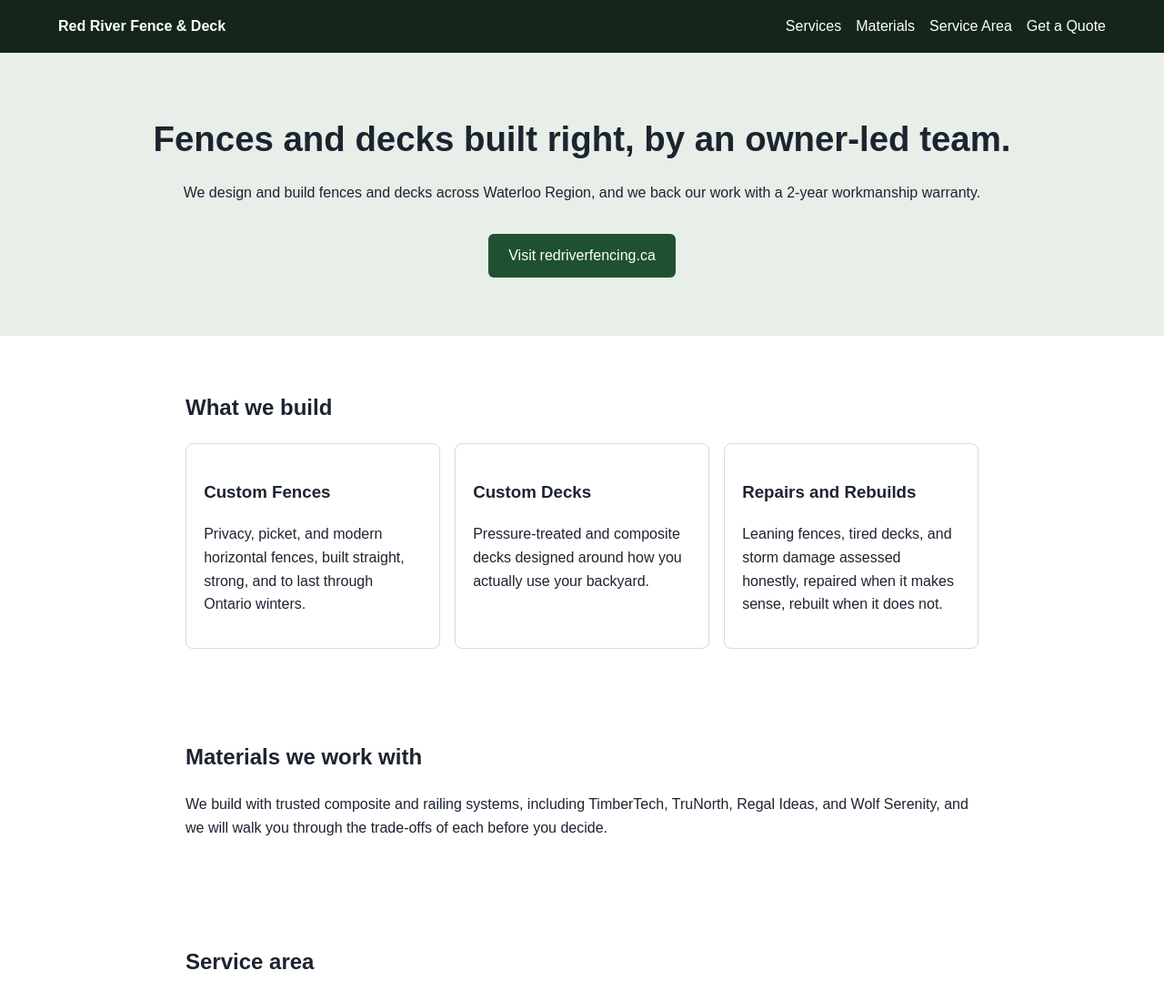
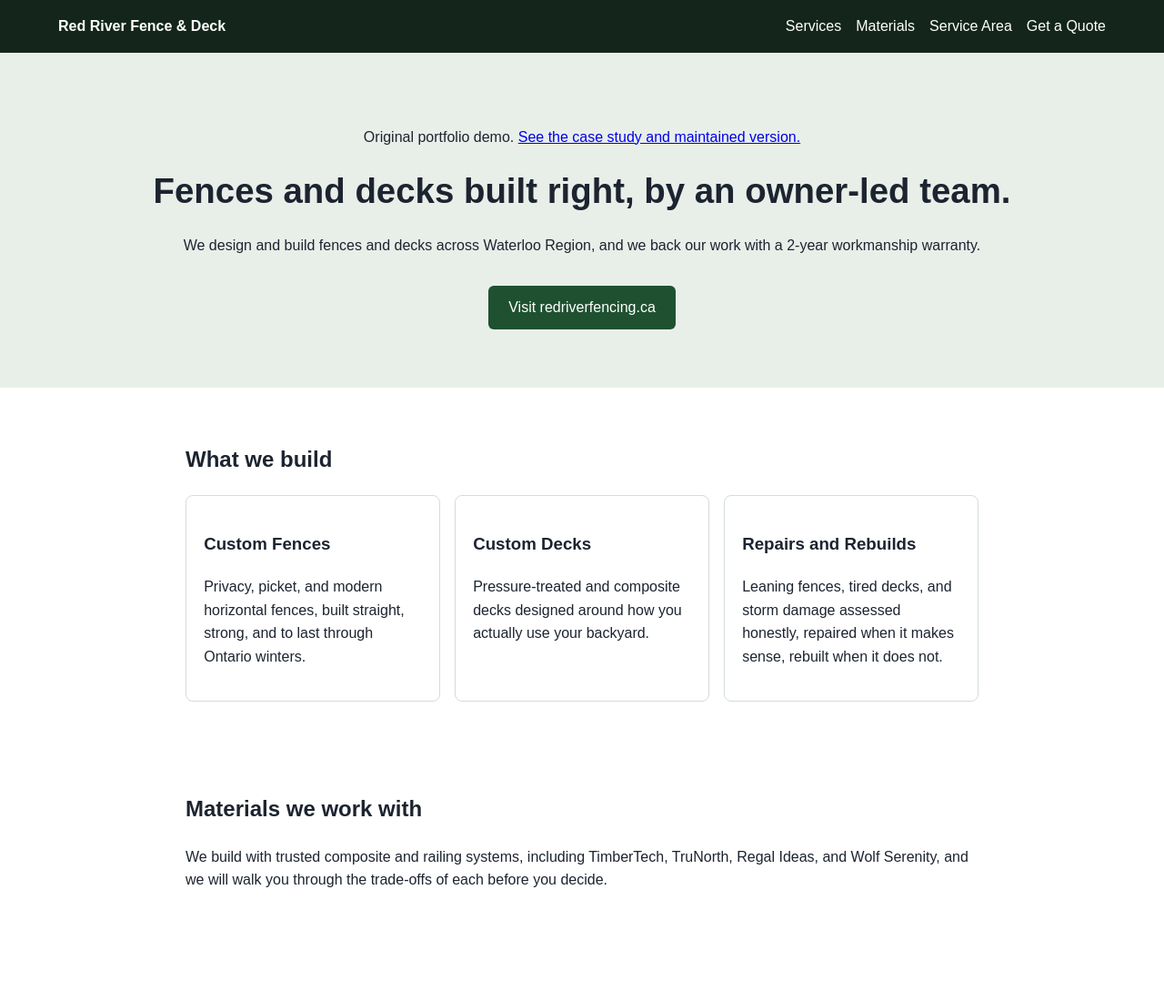
Before and after one commit to sheldonmbuh/local-business-landing-page, a plain HTML site: page index.html in a window 1280 px wide. Shown: the top 1100 px of the page at 91% size. Drawn offline with Linux system fonts and the light colour scheme.

Commit message:
Link the original landing page to the canonical Red River case study

```diff
--- a/index.html
+++ b/index.html
@@ -24,6 +24,7 @@
   <nav><a href="#services">Services</a><a href="#materials">Materials</a><a href="#area">Service Area</a><a href="#quote">Get a Quote</a></nav>
 </header>
 <div class="hero">
+  <p>Original portfolio demo. <a href="https://sheldonmbuh.github.io/red-river-fencing/">See the case study and maintained version.</a></p>
   <h1>Fences and decks built right, by an owner-led team.</h1>
   <p>We design and build fences and decks across Waterloo Region, and we back our work with a 2-year workmanship warranty.</p>
   <a class="btn" href="https://redriverfencing.ca" target="_blank" rel="noopener">Visit redriverfencing.ca</a>
```
Also changed, not shown: 1 other file.
